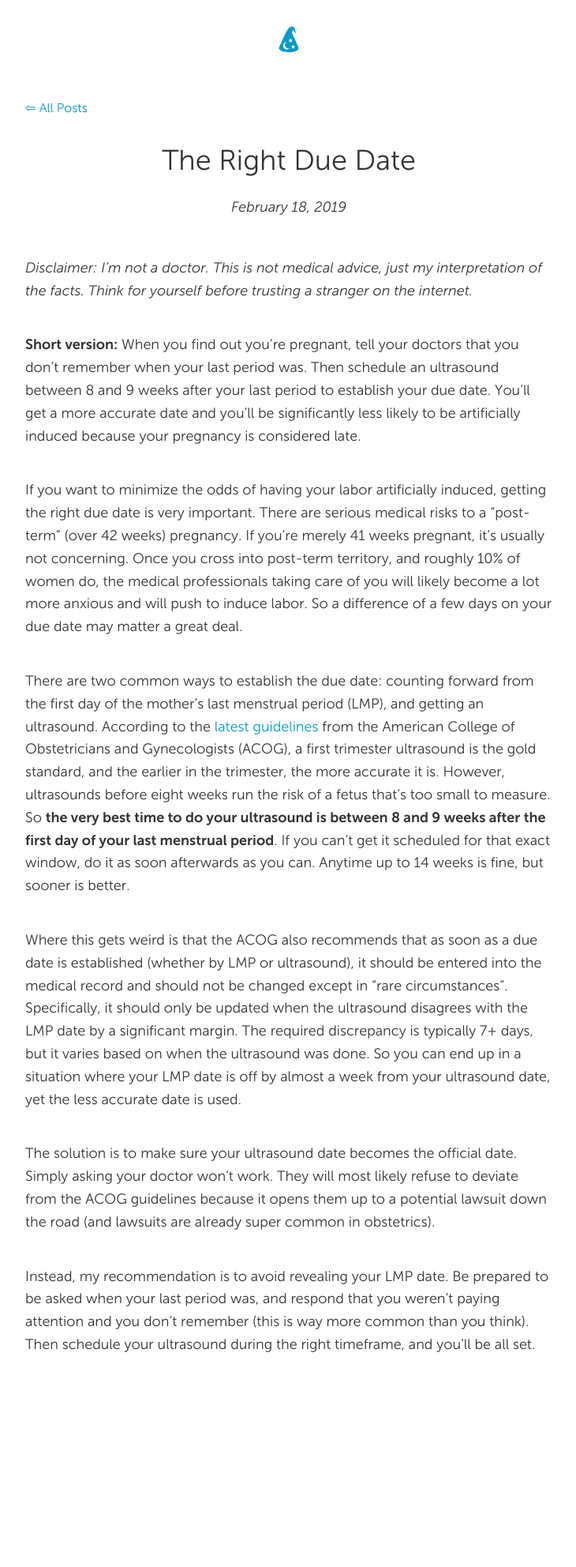
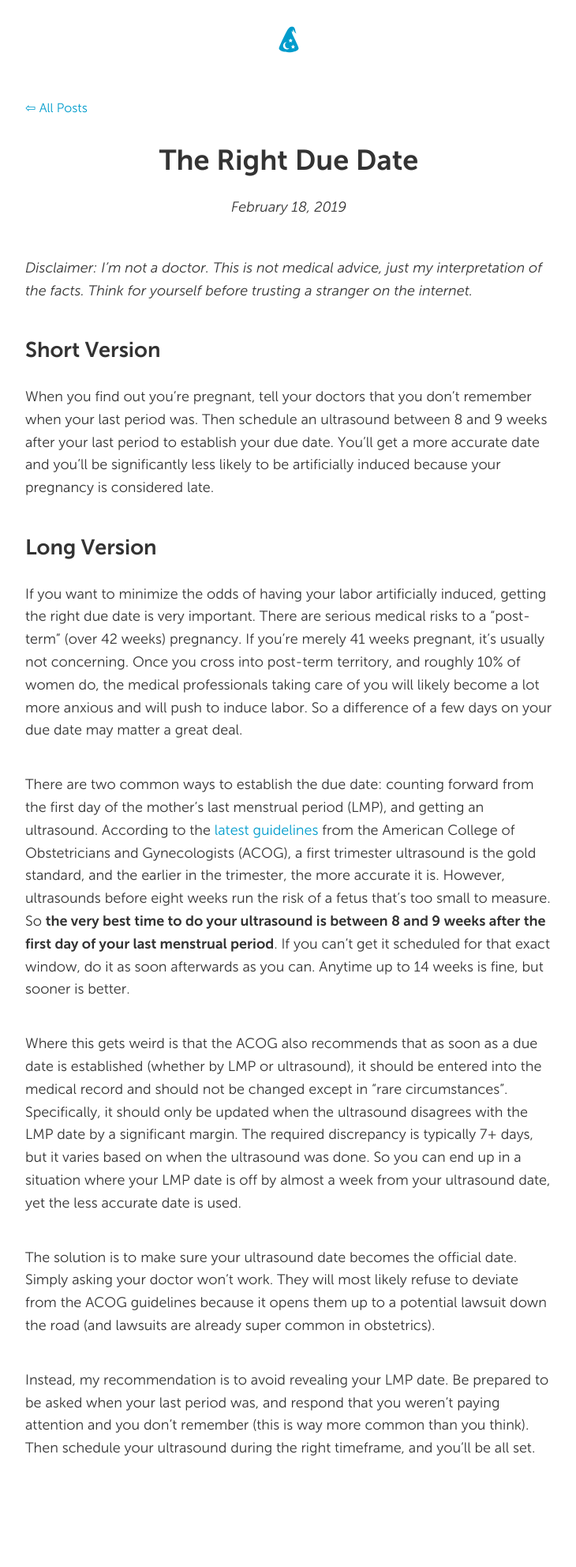
Before and after one commit to lyoshenka/grin.io, a Jekyll site: the page built from _posts/2019-02-18-due-date.md, in a window 1280 px wide. Shown: the whole page at 79% size, without its empty margins (274-1004 px from the left). Built offline with Jekyll 4.4.1, drawn with Linux system fonts in a browser that asks for light colours; comment, search, counter and statistics services are not loaded; before the commit the page ends 1853 px from its top, so only the background shows below that.

Commit message:
bold headers

```diff
--- a/_posts/2019-02-18-due-date.md
+++ b/_posts/2019-02-18-due-date.md
@@ -5,9 +5,13 @@ title: The Right Due Date
 _Disclaimer: I'm not a doctor. This is not medical advice, just my interpretation of the facts. Think for yourself before trusting a
 stranger on the internet._
 
-**Short version:** When you find out you're pregnant, tell your doctors that you don't remember when your last period was. Then schedule an
+## Short Version
+
+When you find out you're pregnant, tell your doctors that you don't remember when your last period was. Then schedule an
 ultrasound between 8 and 9 weeks after your last period to establish your due date. You'll get a more accurate date and you'll be
 significantly less likely to be artificially induced because your pregnancy is considered late.
+
+## Long Version
 
 If you want to minimize the odds of having your labor artificially induced, getting the right due date is very important. There are serious
 medical risks to a "post-term" (over 42 weeks) pregnancy. If you're merely 41 weeks pregnant, it's usually not concerning.  Once you cross
--- a/_sass/post.scss
+++ b/_sass/post.scss
@@ -54,15 +54,10 @@ body {
   margin: 1rem auto 5rem;
   //font-family: "Sorts Mill Goudy", serif;
   font-family: "Museo Sans", sans-serif;
-  font-weight: 300;
   font-size: 18px;
   color: #333;
   background: #fff;
   line-height: 1.6;
-}
-
-strong {
-  font-weight: 700;
 }
 
 #home {
@@ -74,14 +69,6 @@ main {
   padding: 1rem;
 }
 
-h1,
-h2,
-h3,
-h4,
-h5,
-h6 {
-  font-weight: normal;
-}
 
 h1 {
   margin-bottom: 1rem;
```
Also changed, not shown: _posts/2014-01-31-free-dynamic-dns.md (+1 -0 lines), _sass/base.scss (line endings or trailing spaces).
